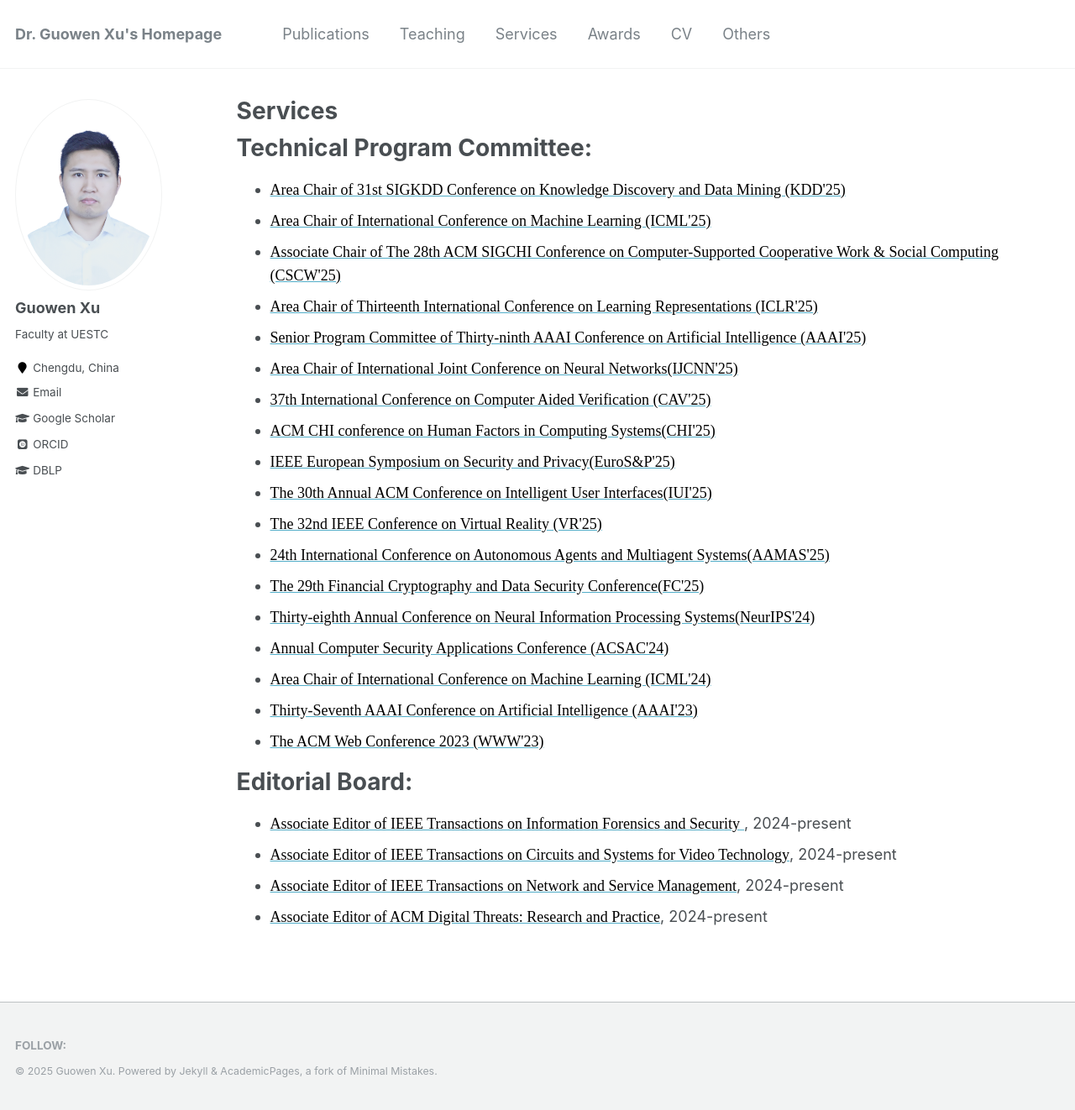
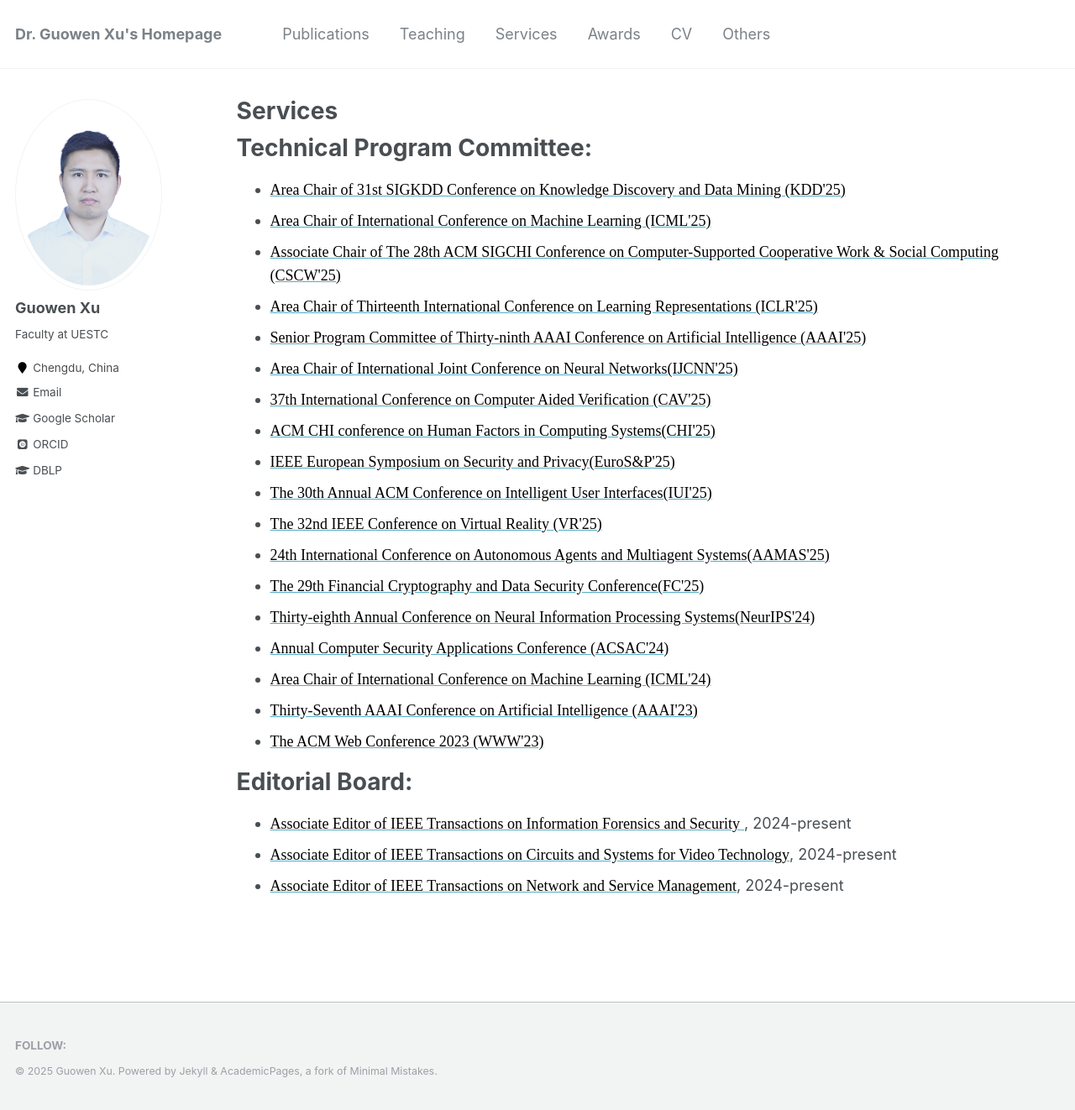
Before and after one commit to Guowen-xu/guowen-xu.github.io, a Jekyll site: the page built from _pages/services.md, in a window 1280 px wide and 1322 px high. Shown: the whole window at 84% size. Built offline with Jekyll 4.4.1, drawn with Linux system fonts in a browser that asks for light colours; some web fonts are replaced.

Commit message:
Update services.md

```diff
--- a/_pages/services.md
+++ b/_pages/services.md
@@ -31,4 +31,3 @@ Editorial Board:
 * [ <font face="Times New Roman" color=black size=4>Associate Editor of IEEE Transactions on Information Forensics and Security</font> ](https://signalprocessingsociety.org/publications-resources/ieee-transactions-information-forensics-and-security/editorial-board), 2024-present
 * [ <font face="Times New Roman" color=black size=4>Associate Editor of IEEE Transactions on Circuits and Systems for Video Technology</font>](https://ieee-cas.org/publication/tcsvt), 2024-present
 * [ <font face="Times New Roman" color=black size=4>Associate Editor of IEEE Transactions on Network and Service Management</font>](https://www.comsoc.org/publications/journals/ieee-tnsm/ieee-transactions-network-and-service-management-editorial-board), 2024-present
-* [ <font face="Times New Roman" color=black size=4>Associate Editor of ACM Digital Threats: Research and Practice</font>](https://dl.acm.org/journal/dtrap/editorial-board), 2024-present
```
